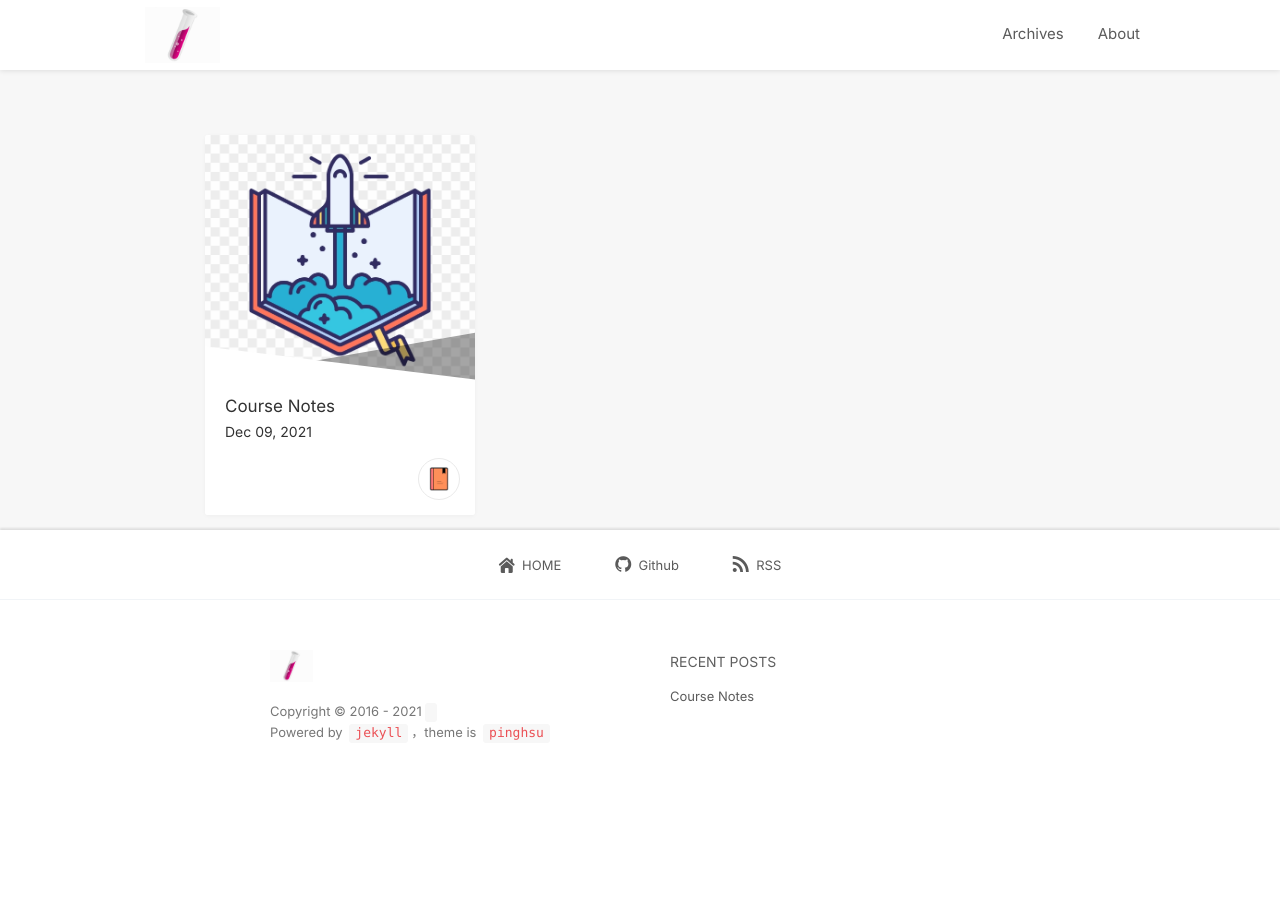
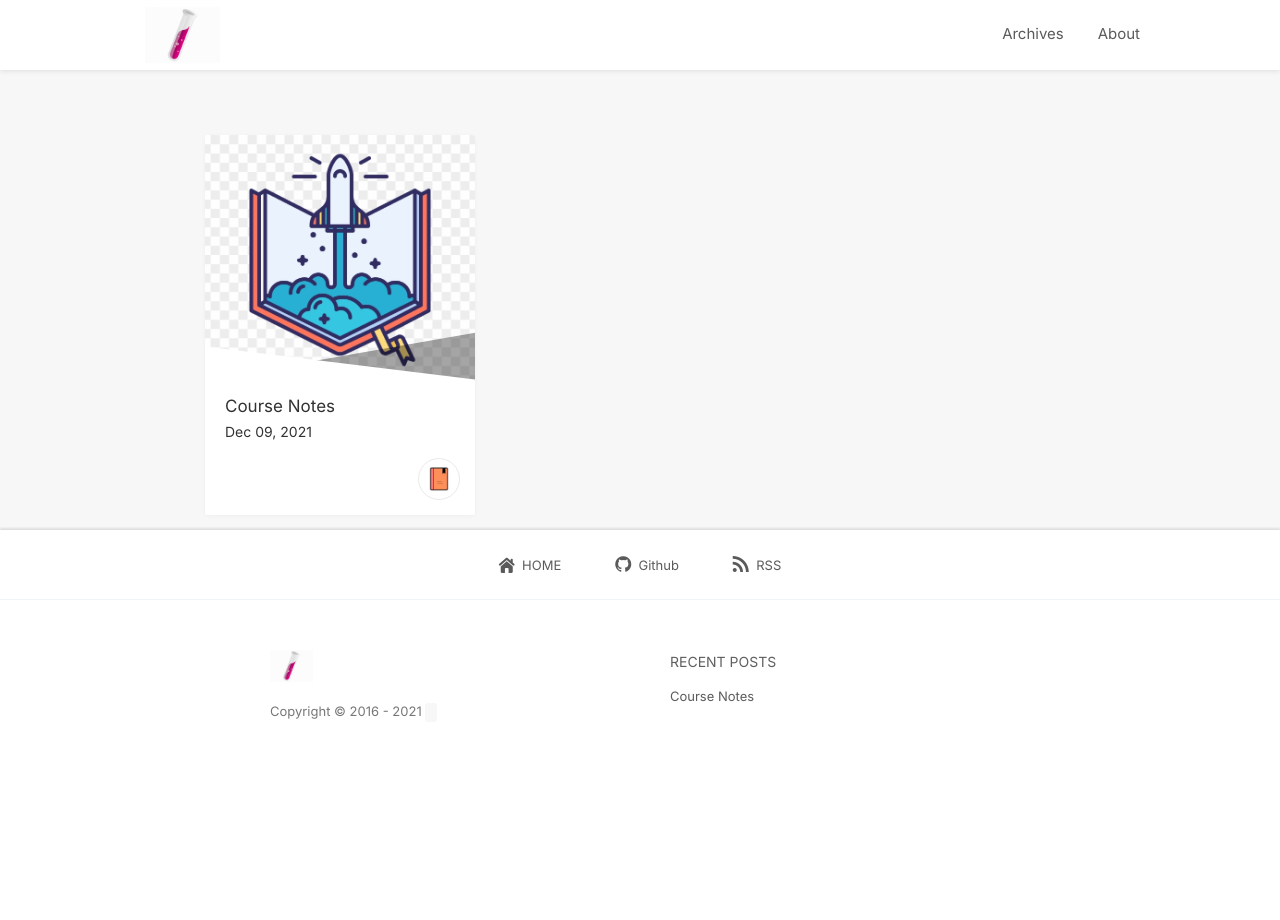
Before and after one commit to YUAN-DL/YUAN-DL.github.io, a Jekyll site: the page built from index.html, in a window 1280 px wide. Built offline with Jekyll 4.4.1, drawn with Linux system fonts in a browser that asks for light colours; nearby versions of some CDN libraries; the list of posts is cut into pages by our own code; comment, search, counter and statistics services are not loaded.

Commit message:
Update footer.html

```diff
--- a/_includes/footer.html
+++ b/_includes/footer.html
@@ -17,7 +17,7 @@
                     </a>
                     <div class="info-text">
                         <p>Copyright &copy; 2016 - {{ site.time | date: '%Y' }} <a href="{{site.resume_site}}"><code>{{ site.author }}</code></a></p>
-                        <p>Powered by <a href="http://jekyllrb.com" target="_blank" rel="nofollow"><code>jekyll</code></a>，theme is <a href="https://github.com/lightfish-zhang/pinghsu-jekyll" target="_blank" rel="nofollow"><code>pinghsu</code></a></p>
+
                     </div>
                 </div>
             </div>
```
